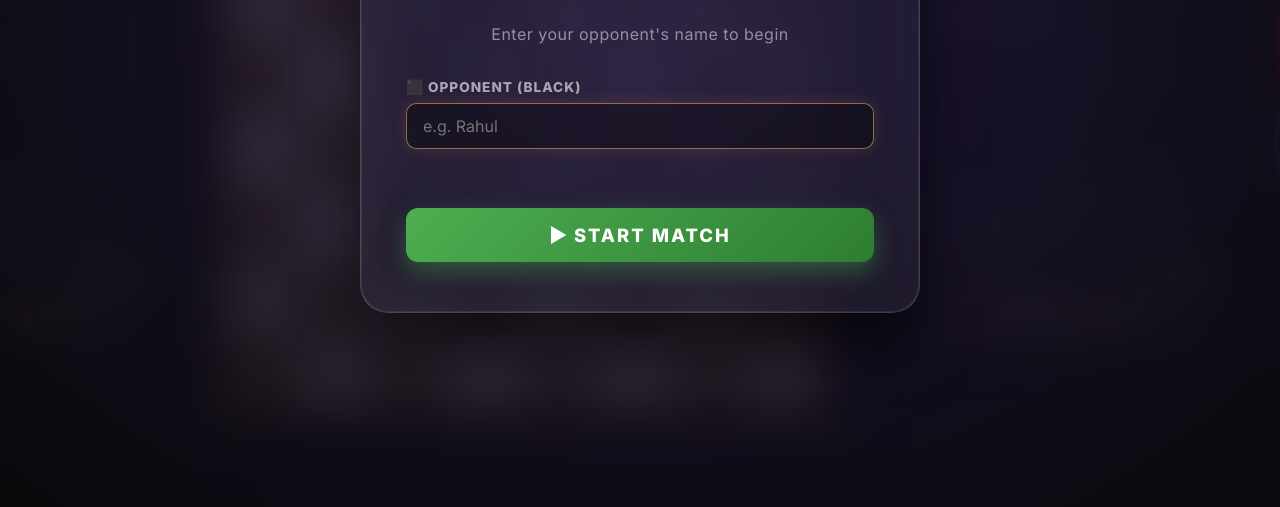
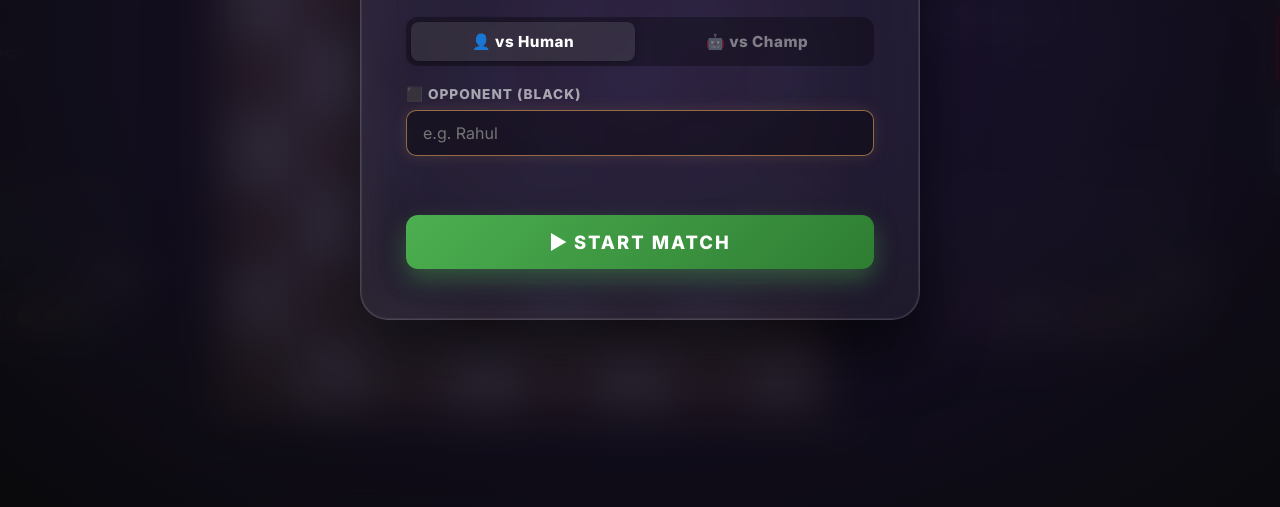
Before and after one commit to Akshh-bhardwaj/Premium-Chess, a Flask app: template backend/templates/index.html in a window 1280 px wide; the page is wider, and only the part inside the window is pictured. Shown: the part 412-919 px from the top of that part. Run offline with Flask 3, Linux system fonts and the light colour scheme; the template is opened without the code that fills it, so the values that code supplies are empty.

Commit message:
feat: Add Champ bot - smart heuristic AI with capture/check/checkmate priority

```diff
--- a/backend/app.py
+++ b/backend/app.py
@@ -285,5 +285,76 @@ def leaderboard():
     conn.close()
     return jsonify({'leaderboard': [dict(r) for r in rows]})
 
+@app.route('/api/bot_move', methods=['POST'])
+@login_required
+def bot_move():
+    """Smart bot: checkmate → captures (by value) → checks → random."""
+    import random
+    game_state = get_user_game()
+    board      = game_state['board']
+
+    # Piece values for capture scoring
+    PIECE_VALUES = {
+        chess.PAWN: 1, chess.KNIGHT: 3, chess.BISHOP: 3,
+        chess.ROOK: 5, chess.QUEEN: 9, chess.KING: 0
+    }
+
+    legal = list(board.legal_moves)
+    if not legal:
+        return jsonify({'success': False, 'message': 'No legal moves'}), 400
+
+    best_move = None
+
+    # 1. Look for immediate checkmate
+    for move in legal:
+        board.push(move)
+        if board.is_checkmate():
+            board.pop()
+            best_move = move
+            break
+        board.pop()
+
+    # 2. Highest-value capture
+    if not best_move:
+        capture_moves = [(m, PIECE_VALUES.get(
+            board.piece_at(m.to_square).piece_type, 0)
+            if board.piece_at(m.to_square) else 0)
+            for m in legal if board.is_capture(m)]
+        if capture_moves:
+            best_move = max(capture_moves, key=lambda x: x[1])[0]
+
+    # 3. Any move that gives check
+    if not best_move:
+        for move in legal:
+            board.push(move)
+            if board.is_check():
+                board.pop()
+                best_move = move
+                break
+            board.pop()
+
+    # 4. Fallback: random
+    if not best_move:
+        best_move = random.choice(legal)
+
+    san = board.san(best_move)
+    game_state['move_history'].append(san)
+    board.push(best_move)
+
+    cap_white, cap_black = get_captured_pieces(game_state)
+    return jsonify({
+        'success': True,
+        'move':    san,
+        'fen':             board.fen(),
+        'turn':            'white' if board.turn == chess.WHITE else 'black',
+        'is_check':        board.is_check(),
+        'is_checkmate':    board.is_checkmate(),
+        'is_stalemate':    board.is_stalemate(),
+        'is_draw':         board.is_game_over() and not board.is_checkmate(),
+        'move_history':    game_state['move_history'],
+        'captured_by_white': cap_white,
+        'captured_by_black': cap_black,
+    })
+
 if __name__ == '__main__':
     app.run(debug=True)
--- a/backend/static/css/style.css
+++ b/backend/static/css/style.css
@@ -935,6 +935,42 @@ button:active {
     transform: translateY(0);
 }
 
+/* Mode selector in start overlay */
+.mode-selector {
+    display: flex;
+    gap: 10px;
+    margin-top: 20px;
+    background: rgba(0,0,0,0.3);
+    border-radius: 12px;
+    padding: 5px;
+}
+
+.mode-btn {
+    flex: 1;
+    padding: 10px;
+    border: none;
+    border-radius: 8px;
+    font-family: 'Inter', sans-serif;
+    font-size: 0.95rem;
+    font-weight: 700;
+    cursor: pointer;
+    background: transparent;
+    color: rgba(255,255,255,0.45);
+    transition: all 0.25s;
+    letter-spacing: 0.5px;
+}
+
+.mode-btn.active {
+    background: rgba(255,255,255,0.1);
+    color: white;
+    box-shadow: 0 2px 8px rgba(0,0,0,0.3);
+}
+
+.mode-btn:hover:not(.active) {
+    background: rgba(255,255,255,0.05);
+    color: rgba(255,255,255,0.7);
+}
+
 @media (max-width: 1200px) {
     .layout-container {
         flex-direction: column;
--- a/backend/static/js/script.js
+++ b/backend/static/js/script.js
@@ -22,6 +22,7 @@ let timerInterval = null;
 let currentTurn = 'white';
 let isPaused = false;
 let gameStarted = false;
+let isBotMode = false;
 
 const pauseBtn = document.getElementById("pause-btn");
 
@@ -383,14 +384,32 @@ async function submitMove(source, target) {
         if (!response.ok) {
             console.log(data.message);
         } else {
-            // Show commentary after successful move
-            const lastMove = `${source}→${target}`;
-            showCommentary(lastMove);
+            showCommentary(`${source}→${target}`);
+            await fetchBoardState();
+            // If bot mode and it's now bot's turn, trigger bot
+            if (isBotMode && currentTurn === 'black') {
+                setTimeout(triggerBotMove, 800); // slight thinking delay
+            }
         }
 
-        fetchBoardState();
+        if (!isBotMode || currentTurn !== 'black') {
+            fetchBoardState();
+        }
     } catch (err) {
         console.error("Move error:", err);
+    }
+}
+
+async function triggerBotMove() {
+    try {
+        const res = await fetch('/api/bot_move', { method: 'POST' });
+        const data = await res.json();
+        if (data.success) {
+            showCommentary(`🤖 Champ plays ${data.move}`);
+            renderBoard(data);
+        }
+    } catch(err) {
+        console.error('Bot move error:', err);
     }
 }
 
@@ -535,8 +554,13 @@ const startSidebarBtn = document.getElementById("start-btn"); // sidebar button
 const opponentInput   = document.getElementById("opponent-name-input");
 
 function launchGame(opponentName) {
-    const bName = opponentName.trim() || 'Guest_Black';
     const wName = window.CURRENT_USER || 'Player 1';
+    let bName;
+    if (isBotMode) {
+        bName = 'Champ 🤖';
+    } else {
+        bName = opponentName.trim() || 'Guest_Black';
+    }
 
     const whiteNameEl = document.querySelector('.white-player .editable-name');
     const blackNameEl = document.querySelector('.black-player .editable-name');
@@ -549,7 +573,7 @@ function launchGame(opponentName) {
     }
     gameStarted = true;
     startTimer();
-    showCommentary(null); // opening commentary
+    showCommentary(null);
 }
 
 if (opponentInput) {
@@ -562,6 +586,15 @@ if (opponentInput) {
 if (startMatchBtn) {
     startMatchBtn.addEventListener('click', () => launchGame(opponentInput ? opponentInput.value : ''));
 }
+
+// Mode toggle
+window.setMode = function(mode) {
+    isBotMode = (mode === 'bot');
+    document.getElementById('mode-human').classList.toggle('active', !isBotMode);
+    document.getElementById('mode-bot').classList.toggle('active', isBotMode);
+    document.getElementById('human-opponent-row').style.display = isBotMode ? 'none' : 'flex';
+    document.getElementById('bot-info-row').style.display = isBotMode ? 'block' : 'none';
+};
 
 // Sidebar "Start Game" button re-opens overlay if game not started, else acts like unpause
 if (startSidebarBtn) {
--- a/backend/templates/index.html
+++ b/backend/templates/index.html
@@ -144,13 +144,26 @@
             <div class="welcome-crown">♟️</div>
             <h2 class="welcome-title">Ready to Play?</h2>
             <p class="welcome-subtitle">Logged in as <strong style="color:#ffd700;">{{ username }}</strong></p>
-            <p class="welcome-subtitle" style="margin-top:6px;">Enter your opponent's name to begin</p>
-            <div class="name-input-group" style="margin-top:28px;">
+
+            <!-- Mode selector -->
+            <div class="mode-selector">
+                <button class="mode-btn active" id="mode-human" onclick="setMode('human')">👤 vs Human</button>
+                <button class="mode-btn" id="mode-bot" onclick="setMode('bot')">🤖 vs Champ</button>
+            </div>
+
+            <div id="human-opponent-row" class="name-input-group" style="margin-top:20px;">
                 <div class="name-input-wrapper black-side" style="flex:1;">
                     <label>⬛ Opponent (Black)</label>
                     <input type="text" id="opponent-name-input" placeholder="e.g. Rahul" maxlength="20" autocomplete="off">
                 </div>
             </div>
+
+            <div id="bot-info-row" style="display:none; text-align:center; margin-top:20px; padding:14px; background:rgba(255,100,0,0.1); border:1px solid rgba(255,100,0,0.3); border-radius:12px;">
+                <div style="font-size:2rem; margin-bottom:6px;">🤖</div>
+                <div style="font-weight:800; font-size:1.1rem; color:#ff8c00;">Champ</div>
+                <div style="font-size:0.85rem; color:rgba(255,255,255,0.5); margin-top:4px;">Smart bot — hunts your pieces</div>
+            </div>
+
             <button id="start-match-btn" style="margin-top:24px;">▶ Start Match</button>
         </div>
     </div>
```
